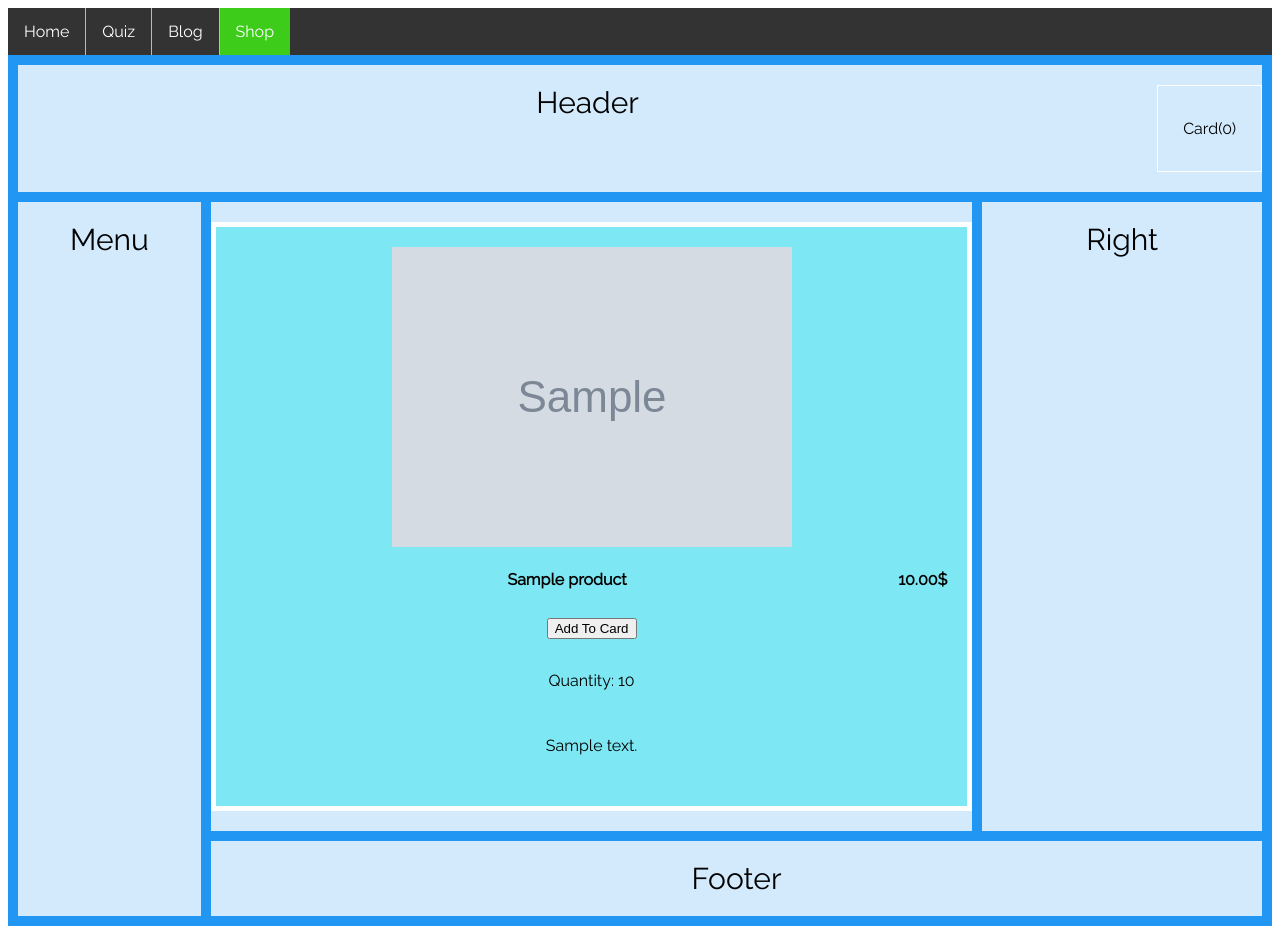
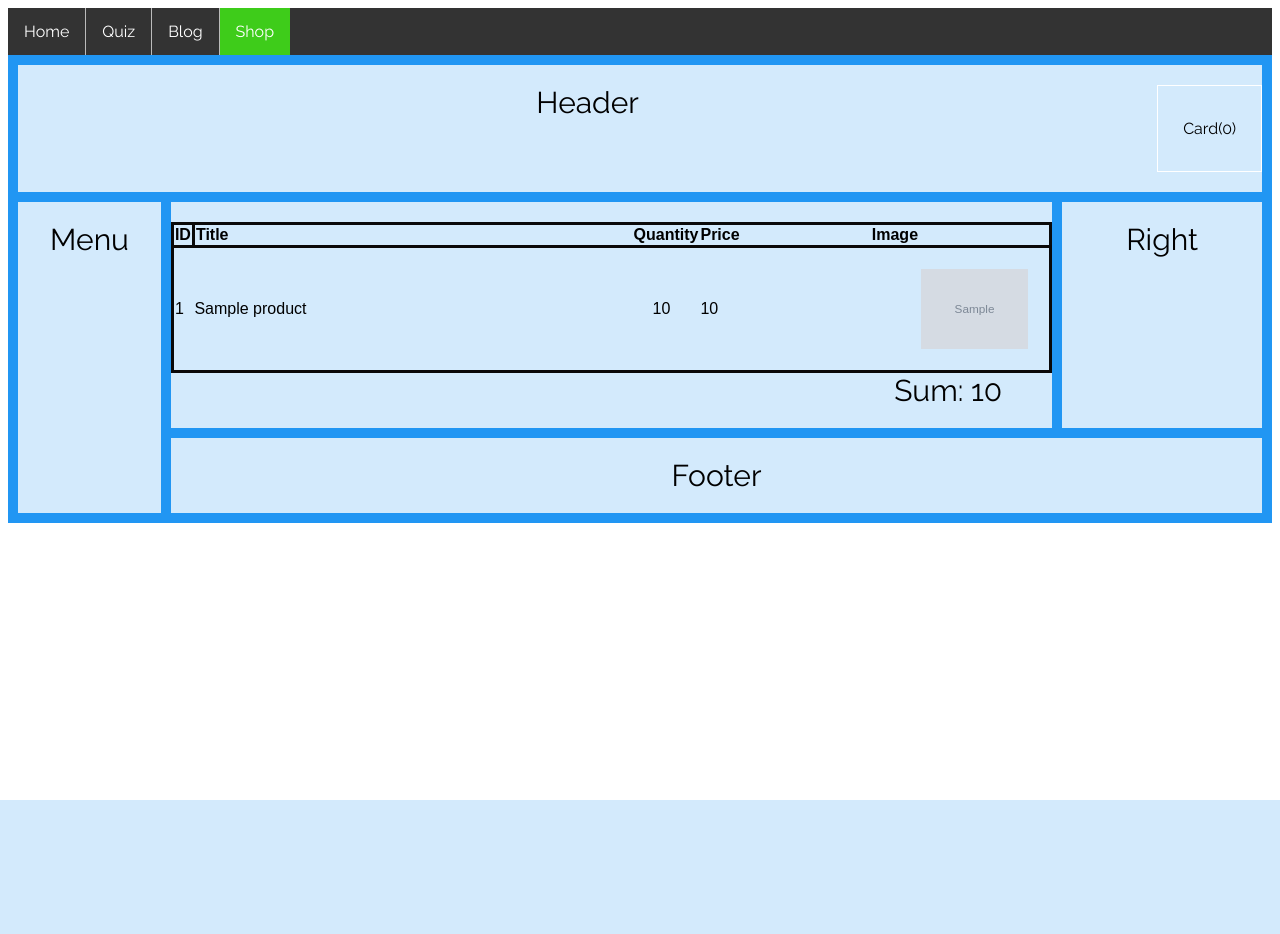
Before and after one commit to alyabroudy/questions, a Symfony app: template templates/shop/shop_shopping_card_show.html.twig in a window 1280 px wide. After the commit the page ends 800 px from the top, so only its background shows below. Run offline with Twig, Linux system fonts and the light colour scheme; the template is opened without the code that fills it: most values are stand-ins (such as "Sample title", 1, 10 or a date in 2020); grey boxes marked "Sample" are stand-in pictures; some libraries are stand-ins or nearby versions.

Commit message:
fix card-page

```diff
--- a/public/css/homepage.css
+++ b/public/css/homepage.css
@@ -93,3 +93,37 @@ body,h1,h2,h3,h4,h5 {font-family: "Raleway", sans-serif}
 .product-item:hover {
     border: 4px solid #771223;
 }
+
+
+/* Shop Page */
+.card-items-table{
+    font-family: arial, sans-serif;
+    font-size: 16px;
+    text-align: left;
+    border-collapse: collapse;
+    border: 3px solid #0a0a0a;
+    padding: 20px;
+    width: 100%;
+}
+.card-items-table-h {
+    border: 3px solid #0a0a0a;
+    text-align: left;
+}
+.card-items-table-d {
+    border: 1px solid #dddddd;
+    text-align: left;
+}
+
+.card-items-table-r {
+    border: 3px solid #090808;
+    text-align: left;
+}
+
+.card-items-image{
+    width: 35%;
+    float: right;
+    padding: 20px;
+}
+.card-items-image:hover {
+    border: 4px solid #771223;
+}
--- a/src/Entity/ShoppingCard.php
+++ b/src/Entity/ShoppingCard.php
@@ -35,6 +35,7 @@ class ShoppingCard
     public function __construct()
     {
         $this->items = new ArrayCollection();
+        $this->sum = 0;
     }
 
 
--- a/templates/shop/shop_shopping_card_show.html.twig
+++ b/templates/shop/shop_shopping_card_show.html.twig
@@ -32,26 +32,35 @@
 
         <div class="main-grid">
                 <!-- Blog entries -->
-                <div class="grid-post-item">
+
                     <!-- Blog entry -->
-                    {% for o in card.items %}
-                        <div class="product-item">
-                            <a href="{{ path('product_show', {'id': o.product.id}) }}">
-                                <img class="product-item" src="{{ asset('uploads/product/') }}{{ o.product.image }}" alt="Nature">
-                            </a>
-                            <p class="post-title"><b>{{ o.product.name }}</b>
-                                <b style="float: right">{{ o.product.price|number_format(2) }}$</b>
-                            </p>
-                            <form method="post" action="{{ path('add_item_to_card', {'id': o.id}) }}">
-                                <input type="submit" value="Add To Card">
-                                <p class="post-description">Quantity: {{ o.quantity }}</p>
-                            </form>
-                            <p class="post-description">{{ o.product.description }}</p>
-                        </div>
-                    {% endfor %}
+                    <table class="card-items-table">
+                        <tr>
+                            <th class="card-items-table-h">ID</th>
+                            <th style="width: 50%">Title</th>
+                            <th>Quantity</th>
+                            <th>Price</th>
+                            <th style="text-align: center">Image</th>
+                        </tr>
+                        {% for o in card.items %}
+                            <tr class="card-items-table-r">
+                                <td>{{ o.id }}</td>
+                                <td>{{ o.product.name }}</td>
+                                <td style="padding-left: 20px">{{ o.quantity }}</td>
+                                <td>{{ o.product.price }}</td>
+                                <td>
+                                    <a href="{{ path('product_show', {'id': o.product.id}) }}">
+                                        <img class="card-items-image" src="{{ asset('uploads/product/') }}{{ o.product.image }}" alt="Nature">
+                                    </a>
+                                </td>
+                            </tr>
+                        {% endfor %}
+
+                    </table>
+                    <span style="float: right; padding-right: 50px">Sum: {{ card.sum }}</span>
 
                     <!-- END BLOG ENTRIES -->
-                </div>
+
         </div>
 
         <div class="right-grid">Right</div>
```
Also changed, not shown: src/Controller/ShopController.php (+5 -3 lines).
